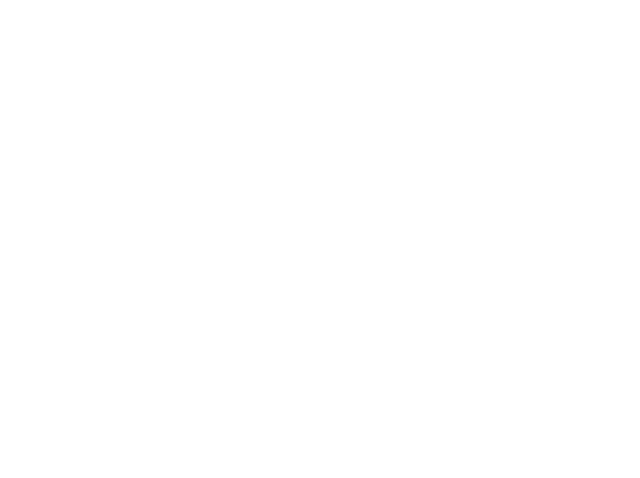
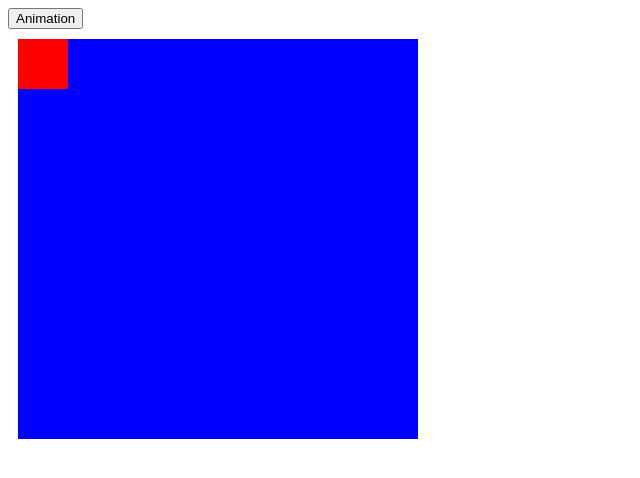
Before and after one commit to turutan1k/js-practice, a plain HTML site: page 7js-animation/index.html in a window 1280 px wide. Shown: the whole page, without its empty margins (0-640 px from the left). Drawn offline with Linux system fonts and the light colour scheme.

Commit message:
7js-animation

```diff
--- a/7js-animation/index.html
+++ b/7js-animation/index.html
@@ -10,6 +10,14 @@
 </head>
 
 <body>
+    <button onclick="myMove()">Animation</button>
+    <div id="myContainer">
+        <div id="myAnimation">
+
+        </div>
+    </div>
+
+
     <script src="script.js"></script>
 </body>
 
--- a/7js-animation/script.js
+++ b/7js-animation/script.js
@@ -0,0 +1,14 @@
+function myMove() {
+    let elem = document.getElementById("myAnimation");
+    let position = 0;
+    let id = setInterval(frame, 10);
+    function frame() {
+        if (position == 350) {
+            clearInterval(id);
+        } else {
+            position++;
+            elem.style.top = position + "px";
+            elem.style.left = position + "px";
+        }
+    }
+}
--- a/7js-animation/style.css
+++ b/7js-animation/style.css
@@ -0,0 +1,14 @@
+#myContainer{
+    width: 400px;
+    height: 400px;
+    position: relative;
+    background-color: blue;
+    margin: 10px;
+}
+
+#myAnimation{
+    width: 50px;
+    height: 50px;
+    position: absolute;
+    background-color: red;
+}
```
